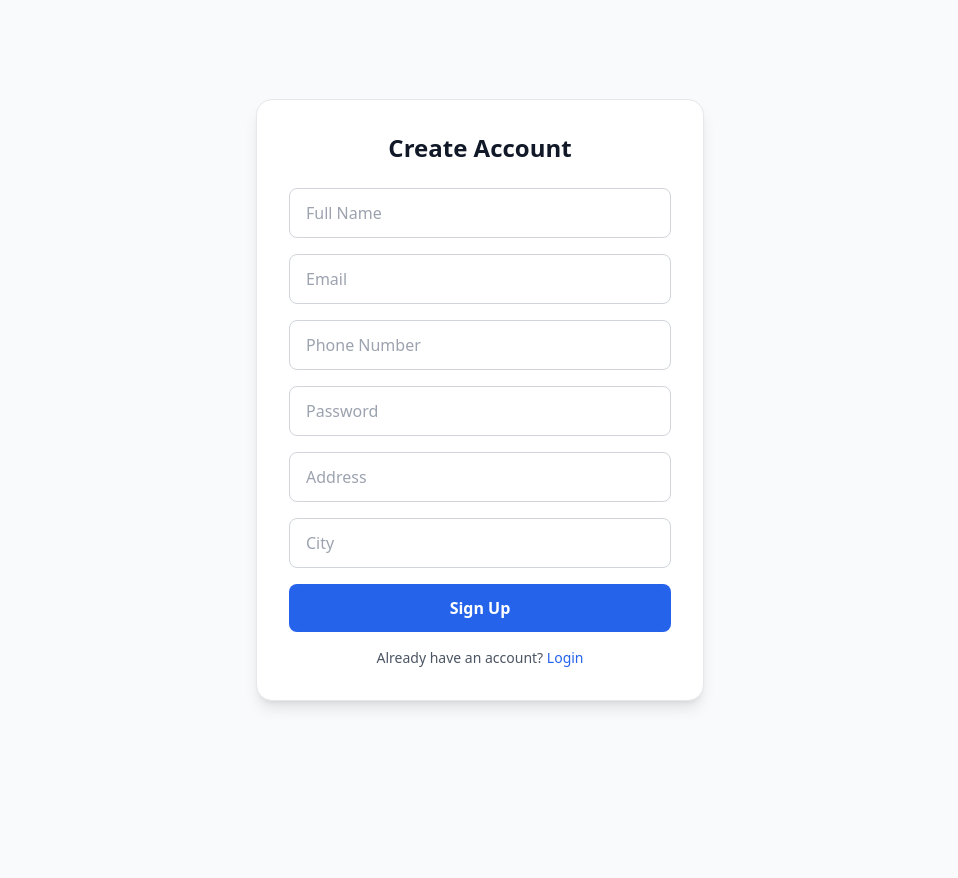
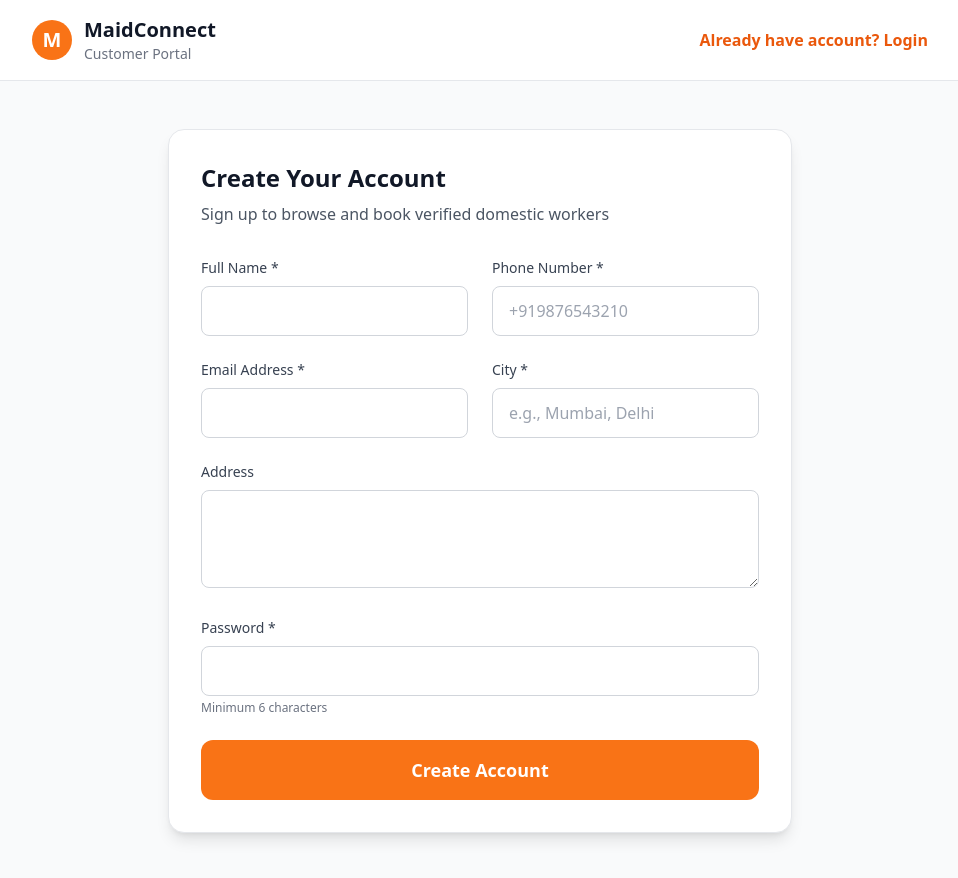
Before and after one commit to Tambe285/maidconnect-backend, a website: page public/customer-signup.html in a window 1280 px wide. Shown: the whole page, without its empty margins (160-1118 px from the left). Before the commit the page ends 800 px from the top, so only its background shows below. Drawn offline with nearby package versions, Linux system fonts and the light colour scheme.

Commit message:
Update customer signup page layout and form fields

```diff
--- a/public/customer-signup.html
+++ b/public/customer-signup.html
@@ -3,44 +3,111 @@
 <head>
     <meta charset="UTF-8">
     <meta name="viewport" content="width=device-width, initial-scale=1.0">
-    <title>Sign Up - MaidConnect</title>
+    <title>Customer Signup - MaidConnect</title>
     <script src="https://cdn.tailwindcss.com"></script>
 </head>
-<body class="bg-gray-50 min-h-screen flex items-center justify-center">
-    <div class="bg-white p-8 rounded-2xl shadow-lg border border-gray-200 w-full max-w-md">
-        <h1 class="text-2xl font-bold text-gray-900 mb-6 text-center">Create Account</h1>
-        <form id="signupForm" class="space-y-4">
-            <input type="text" id="full_name" placeholder="Full Name" required class="w-full px-4 py-3 border border-gray-300 rounded-lg focus:ring-2 focus:ring-blue-500">
-            <input type="email" id="email" placeholder="Email" required class="w-full px-4 py-3 border border-gray-300 rounded-lg focus:ring-2 focus:ring-blue-500">
-            <input type="tel" id="phone" placeholder="Phone Number" required class="w-full px-4 py-3 border border-gray-300 rounded-lg focus:ring-2 focus:ring-blue-500">
-            <input type="password" id="password" placeholder="Password" required class="w-full px-4 py-3 border border-gray-300 rounded-lg focus:ring-2 focus:ring-blue-500">
-            <input type="text" id="address" placeholder="Address" class="w-full px-4 py-3 border border-gray-300 rounded-lg">
-            <input type="text" id="city" placeholder="City" class="w-full px-4 py-3 border border-gray-300 rounded-lg">
-            <button type="submit" class="w-full bg-blue-600 text-white py-3 rounded-lg font-semibold hover:bg-blue-700">Sign Up</button>
-        </form>
-        <p class="text-center mt-4 text-sm text-gray-600">Already have an account? <a href="/customer-login" class="text-blue-600">Login</a></p>
+<body class="bg-gray-50 min-h-screen">
+    <nav class="bg-white border-b border-gray-200 px-6 py-4">
+        <div class="max-w-4xl mx-auto flex justify-between items-center">
+            <div class="flex items-center gap-3">
+                <div class="w-10 h-10 bg-orange-500 rounded-full flex items-center justify-center text-white font-bold text-xl">M</div>
+                <div>
+                    <h1 class="text-xl font-bold text-gray-900">MaidConnect</h1>
+                    <p class="text-sm text-gray-500">Customer Portal</p>
+                </div>
+            </div>
+            <a href="/customer-login" class="text-orange-600 hover:text-orange-700 font-semibold">Already have account? Login</a>
+        </div>
+    </nav>
+
+    <div class="max-w-2xl mx-auto px-6 py-12">
+        <div class="bg-white rounded-2xl shadow-lg border border-gray-200 p-8">
+            <h2 class="text-2xl font-bold text-gray-900 mb-2">Create Your Account</h2>
+            <p class="text-gray-600 mb-8">Sign up to browse and book verified domestic workers</p>
+
+            <form id="signupForm" class="space-y-6">
+                <div class="grid md:grid-cols-2 gap-6">
+                    <div>
+                        <label class="block text-sm font-medium text-gray-700 mb-2">Full Name *</label>
+                        <input type="text" id="full_name" name="full_name" required class="w-full px-4 py-3 border border-gray-300 rounded-lg focus:ring-2 focus:ring-orange-500">
+                    </div>
+                    <div>
+                        <label class="block text-sm font-medium text-gray-700 mb-2">Phone Number *</label>
+                        <input type="tel" id="phone" name="phone" required placeholder="+919876543210" class="w-full px-4 py-3 border border-gray-300 rounded-lg focus:ring-2 focus:ring-orange-500">
+                    </div>
+                    <div>
+                        <label class="block text-sm font-medium text-gray-700 mb-2">Email Address *</label>
+                        <input type="email" id="email" name="email" required class="w-full px-4 py-3 border border-gray-300 rounded-lg focus:ring-2 focus:ring-orange-500">
+                    </div>
+                    <div>
+                        <label class="block text-sm font-medium text-gray-700 mb-2">City *</label>
+                        <input type="text" id="city" name="city" required placeholder="e.g., Mumbai, Delhi" class="w-full px-4 py-3 border border-gray-300 rounded-lg focus:ring-2 focus:ring-orange-500">
+                    </div>
+                </div>
+                <div>
+                    <label class="block text-sm font-medium text-gray-700 mb-2">Address</label>
+                    <textarea id="address" name="address" rows="3" class="w-full px-4 py-3 border border-gray-300 rounded-lg focus:ring-2 focus:ring-orange-500"></textarea>
+                </div>                <div>
+                    <label class="block text-sm font-medium text-gray-700 mb-2">Password *</label>
+                    <input type="password" id="password" name="password" required minlength="6" class="w-full px-4 py-3 border border-gray-300 rounded-lg focus:ring-2 focus:ring-orange-500">
+                    <p class="text-xs text-gray-500 mt-1">Minimum 6 characters</p>
+                </div>
+
+                <button type="submit" id="submitBtn" class="w-full bg-orange-500 text-white py-4 rounded-xl font-bold text-lg hover:bg-orange-600 transition">
+                    Create Account
+                </button>
+            </form>
+
+            <div id="successMessage" class="hidden mt-6 p-6 bg-green-50 border border-green-200 rounded-xl text-center">
+                <div class="w-16 h-16 bg-green-100 rounded-full flex items-center justify-center mx-auto mb-4">
+                    <svg class="w-8 h-8 text-green-500" fill="none" stroke="currentColor" viewBox="0 0 24 24"><path stroke-linecap="round" stroke-linejoin="round" stroke-width="2" d="M5 13l4 4L19 7"></path></svg>
+                </div>
+                <h3 class="text-xl font-bold text-green-900 mb-2">Account Created!</h3>
+                <p class="text-green-700">You can now login and browse workers.</p>
+                <a href="/customer-login" class="inline-block mt-4 px-6 py-2 bg-orange-500 text-white rounded-lg hover:bg-orange-600">Go to Login</a>
+            </div>
+        </div>
     </div>
+
     <script>
         document.getElementById('signupForm').addEventListener('submit', async function(e) {
             e.preventDefault();
-            const payload = {
+
+            const btn = document.getElementById('submitBtn');
+            btn.disabled = true;
+            btn.textContent = 'Creating Account...';
+
+            const formData = {
                 full_name: document.getElementById('full_name').value,
+                phone: document.getElementById('phone').value,
                 email: document.getElementById('email').value,
-                phone: document.getElementById('phone').value,
-                password: document.getElementById('password').value,
+                city: document.getElementById('city').value,
                 address: document.getElementById('address').value,
-                city: document.getElementById('city').value
+                password: document.getElementById('password').value
             };
+
             try {
-                const res = await fetch('/api/customers/register', { method: 'POST', headers: {'Content-Type': 'application/json'}, body: JSON.stringify(payload) });
+                const res = await fetch('/api/customers/register', {
+                    method: 'POST',
+                    headers: {'Content-Type': 'application/json'},
+                    body: JSON.stringify(formData)
+                });
+
                 const data = await res.json();
+
                 if (data.success) {
-                    alert('Success! Please login.');
-                    window.location.href = '/customer-login';
+                    document.getElementById('signupForm').classList.add('hidden');                    document.getElementById('successMessage').classList.remove('hidden');
                 } else {
                     alert('Error: ' + data.error);
+                    btn.disabled = false;
+                    btn.textContent = 'Create Account';
                 }
-            } catch (err) { alert('Failed to connect'); }
+            } catch (error) {
+                console.error('Error:', error);
+                alert('Failed to create account. Please try again.');
+                btn.disabled = false;
+                btn.textContent = 'Create Account';
+            }
         });
     </script>
 </body>
```
